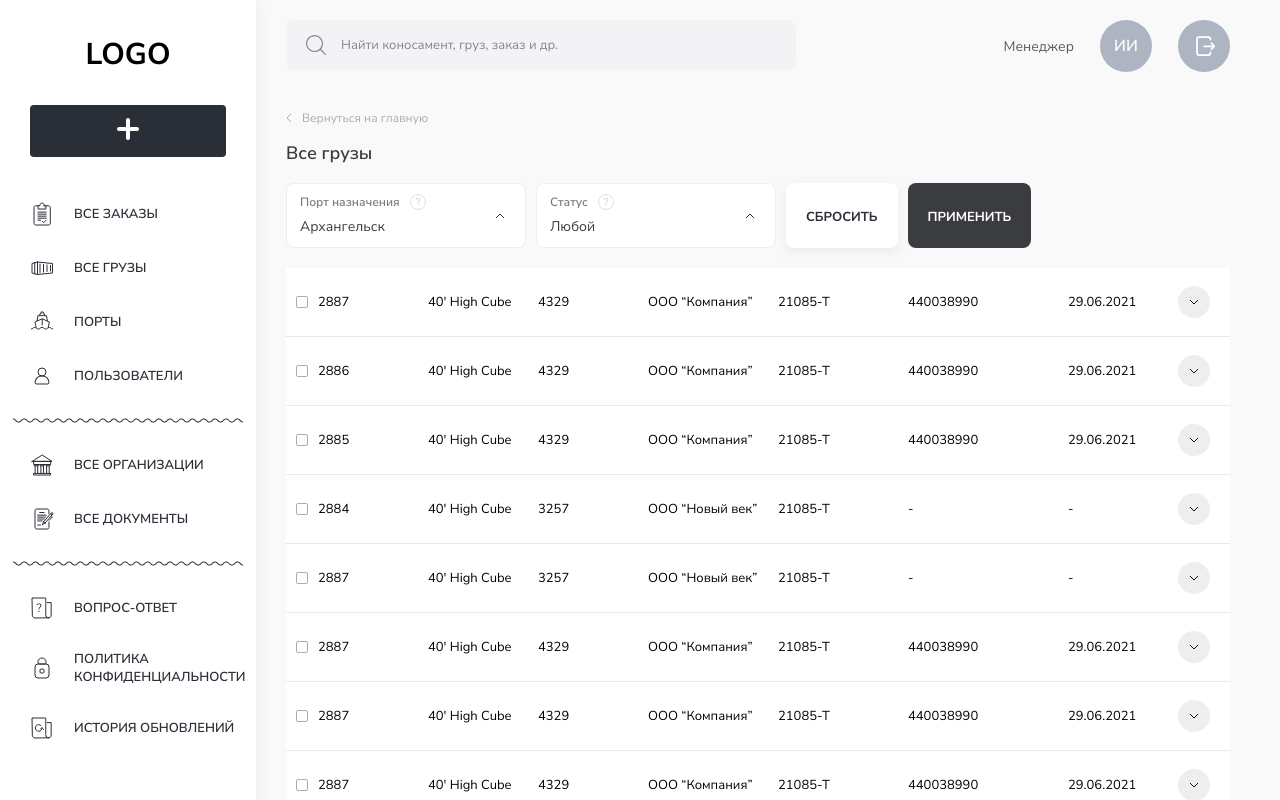
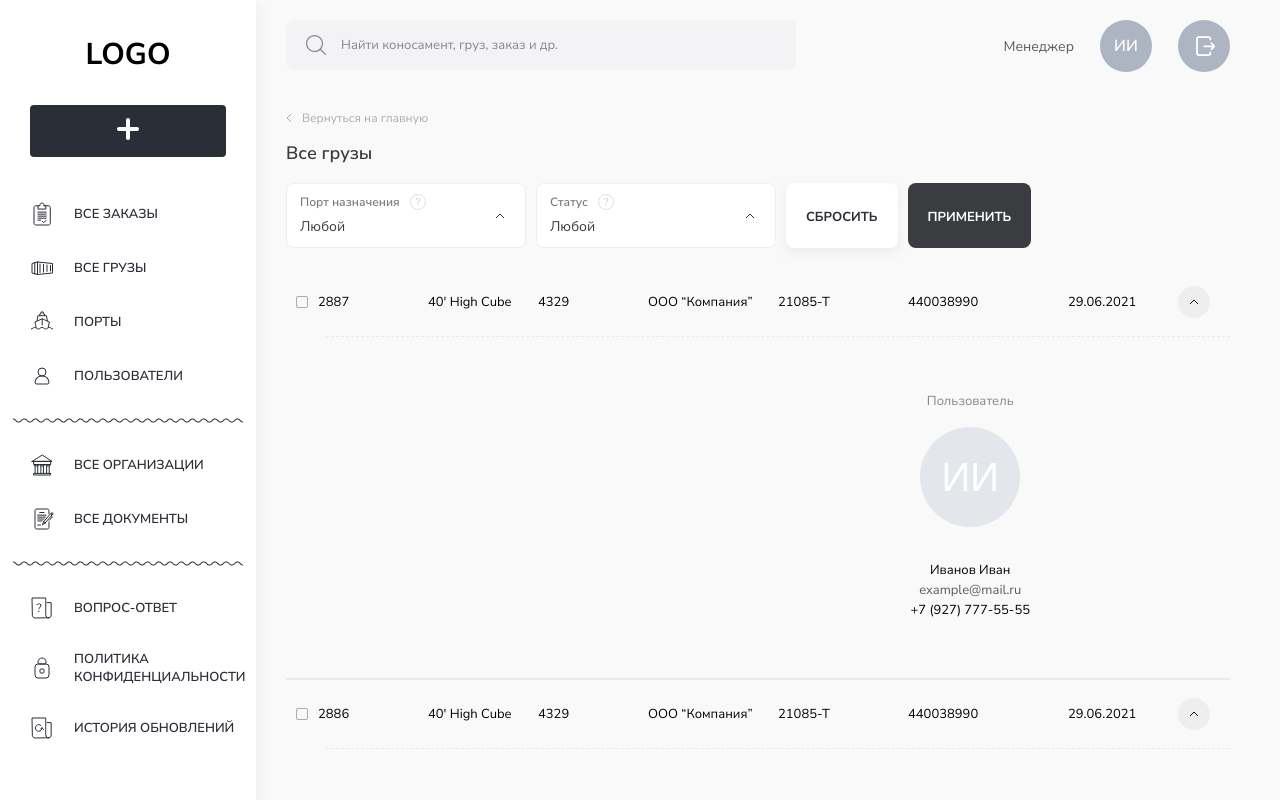
Before and after one commit to NoNameGeorge/test-react-cargo-info, a React app: page / in a window 1280 px wide. Shown: the top 800 px of the page. Built offline with nearby package versions, Linux system fonts and the light colour scheme.

Commit message:
Add user image into card

```diff
--- a/src/components/cargo/filter/Filter.tsx
+++ b/src/components/cargo/filter/Filter.tsx
@@ -7,6 +7,7 @@ import List from './List'
 import classes from './Filter.module.scss'
 
 const newStatusList = ['Любой', ...status]
+const newPortsList = ['Любой', ...ports]
 
 const Filter: FC = () => {
 	return (
@@ -15,7 +16,7 @@ const Filter: FC = () => {
 				<List
 					title='Порт назначения'
 					openText='Выберите порт'
-					list={ports}
+					list={newPortsList}
 				/>
 				<List
 					title='Статус'
--- a/src/components/cargo/list/ListItem.module.scss
+++ b/src/components/cargo/list/ListItem.module.scss
@@ -5,10 +5,12 @@
 	border-bottom: 1px solid #e9e9e9;
 	.inner {
 		display: grid;
-		grid-template-columns: 12px minmax(100px, 130px) minmax(100px, 120px) minmax(100px, 150px) minmax(120px, 160px) minmax(
+		grid-template-columns:
+			12px minmax(100px, 130px) minmax(100px, 120px) minmax(100px, 150px) minmax(120px, 160px) minmax(
 				120px,
 				160px
-			) minmax(150px, 250px) minmax(100px, 180px) 32px;
+			)
+			minmax(150px, 250px) minmax(100px, 180px) 32px;
 		justify-content: space-between;
 		padding: 18px 20px 18px 10px;
 		align-items: center;
@@ -56,4 +58,59 @@
 			transition: ease 0.5s;
 		}
 	}
+	.hiddenInner {
+		padding: 10px 200px 60px 0;
+		margin-left: 40px;
+		border-top: 1px dashed #e9e9e9;
+		display: grid;
+		grid-template-columns: auto auto;
+		grid-gap: 20px;
+		justify-content: space-between;
+
+		.user {
+			text-align: center;
+			padding-top: 45px;
+			.title {
+				font-size: 13px;
+				line-height: 18px;
+				color: #82868c;
+				margin-bottom: 17px;
+			}
+			.image {
+				font-family: 'Arial', sans-serif;
+				font-size: 40px;
+				line-height: 46px;
+				color: #ffffff;
+				width: 100px;
+				height: 100px;
+				background: #e3e6eb;
+				margin: 0 auto 34px;
+				display: flex;
+				align-items: center;
+				justify-content: center;
+				border-radius: 50%;
+			}
+			.name {
+				font-size: 13px;
+				line-height: 18px;
+				color: #000000;
+				margin-bottom: 2px;
+			}
+			.mail {
+				font-size: 13px;
+				line-height: 18px;
+				color: #5a5a5a;
+				margin-bottom: 2px;
+			}
+			.phone {
+				font-size: 13px;
+				line-height: 18px;
+				color: #000000;
+			}
+		}
+	}
+	&.active {
+		.hiddenInner {
+		}
+	}
 }
--- a/src/components/cargo/list/ListItem.tsx
+++ b/src/components/cargo/list/ListItem.tsx
@@ -9,7 +9,7 @@ interface ListItemProps {
 }
 
 const ListItem: FC<ListItemProps> = ({ info }) => {
-	const [isActive, setIsActive] = useState(false)
+	const [isActive, setIsActive] = useState(true)
 
 	const handleOpen = () => {
 		if (isActive) return
@@ -54,6 +54,16 @@ const ListItem: FC<ListItemProps> = ({ info }) => {
 					</svg>
 				</button>
 			</div>
+			<div className={classes.hiddenInner}>
+				<div></div>
+				<div className={classes.user}>
+					<div className={classes.title}>Пользователь</div>
+					<div className={classes.image}>ИИ</div>
+					<div className={classes.name}>Иванов Иван</div>
+					<div className={classes.mail}>example@mail.ru</div>
+					<div className={classes.phone}>+7 (927) 777-55-55</div>
+				</div>
+			</div>
 		</div>
 	)
 }
```
